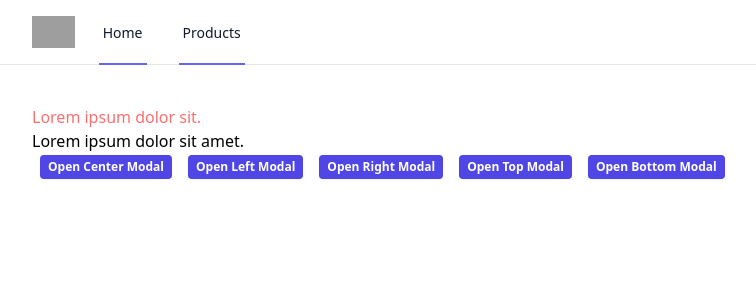
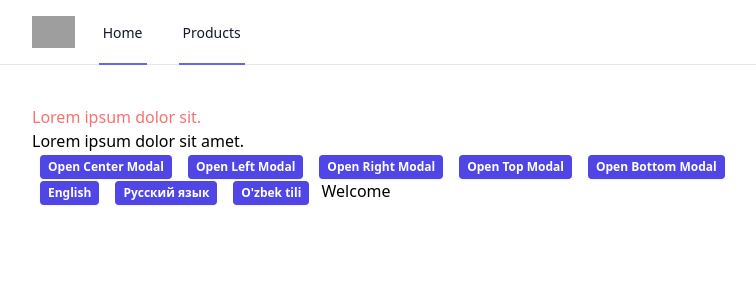
Before and after one commit to xayrullo/nuxt, a Nuxt app: page / in a window 1280 px wide. Shown: the top 300 px of the page, without its empty margins (0-756 px from the left). Built offline with nearby package versions, Linux system fonts and the light colour scheme; grey boxes are pictures that could not be loaded.

Commit message:
Added i18n localization

```diff
--- /dev/null
+++ b/locales/en.json
@@ -0,0 +1,3 @@
+{
+  "welcome": "Welcome"
+}
--- /dev/null
+++ b/locales/ru.json
@@ -0,0 +1,3 @@
+{
+  "welcome": "Privet"
+}
--- /dev/null
+++ b/locales/uz.json
@@ -0,0 +1,3 @@
+{
+  "welcome": "Salom"
+}
--- a/nuxt.config.ts
+++ b/nuxt.config.ts
@@ -12,6 +12,38 @@ export default defineNuxtConfig({
     },
   },
 
+  modules: ["@nuxt/test-utils/module", "@nuxtjs/i18n"],
+
+  i18n: {
+    strategy: "prefix",
+    defaultLocale: "en",
+    locales: [
+      {
+        code: "en",
+        language: "en-US",
+        name: "English",
+        file: "en.json",
+      },
+      {
+        code: "ru",
+        language: "ru-RU",
+        name: "Русский язык",
+        file: "ru.json",
+      },
+      {
+        code: "uz",
+        language: "uz-UZ",
+        name: "O'zbek tili",
+        file: "uz.json",
+      },
+    ],
+    lazy: true,
+    langDir: "locales/",
+    vuei18n: {
+      fallbackLocale: "en",
+    },
+  },
+
   postcss: {
     plugins: {
       tailwindcss: {},
@@ -19,6 +51,5 @@ export default defineNuxtConfig({
     },
   },
 
-  modules: ["@nuxt/test-utils/module"],
   compatibilityDate: "2024-08-21",
 });
--- a/package.json
+++ b/package.json
@@ -11,6 +11,7 @@
     "test": "vitest --coverage"
   },
   "dependencies": {
+    "@nuxtjs/i18n": "^8.5.0",
     "@vitejs/plugin-vue": "^5.0.4",
     "nuxt": "^3.11.2",
     "vue": "^3.4.27",
--- a/pages/index.vue
+++ b/pages/index.vue
@@ -2,4 +2,27 @@
   <div class="text-red-400">Lorem ipsum dolor sit.</div>
   <div class="app-text">Lorem ipsum dolor sit amet.</div>
   <ModalExample />
+  <div>
+    <button
+      v-for="(locale, ind) in locales"
+      :key="ind"
+      @click="changeLocale(locale)"
+      class="rounded mx-2 bg-indigo-600 px-2 py-1 text-xs font-semibold text-white shadow-sm hover:bg-indigo-500 focus-visible:outline focus-visible:outline-2 focus-visible:outline-offset-2 focus-visible:outline-indigo-600"
+    >
+      {{ locale.name }}
+    </button>
+    {{ $t("welcome") }}
+  </div>
 </template>
+<script setup lang="ts">
+import type { LocaleObject } from "@nuxtjs/i18n";
+const i18n = useI18n();
+const switchLocalePath = useSwitchLocalePath();
+
+console.log(i18n.locale.value);
+const locales = computed(() => i18n.locales.value);
+
+function changeLocale(loc: LocaleObject) {
+  i18n.setLocale(loc.code);
+}
+</script>
--- a/pages/products.vue
+++ /dev/null
@@ -1 +0,0 @@
-<template>Products Page</template>
--- /dev/null
+++ b/pages/products/index.vue
@@ -0,0 +1 @@
+<template><div>Products Page</div></template>
--- a/tsconfig.json
+++ b/tsconfig.json
@@ -1,4 +1,7 @@
 {
   // https://nuxt.com/docs/guide/concepts/typescript
-  "extends": "./.nuxt/tsconfig.json"
+  "extends": "./.nuxt/tsconfig.json",
+  "compilerOptions": {
+    "types": ["@nuxtjs/i18n"]
+  }
 }
```
